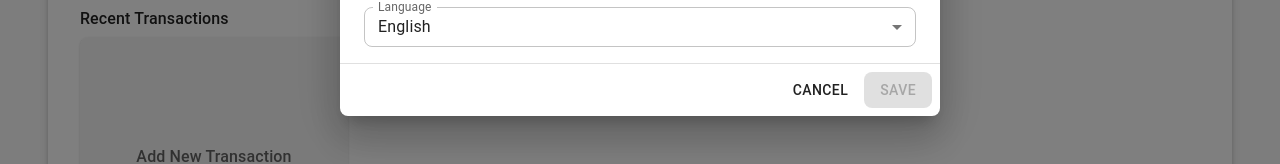
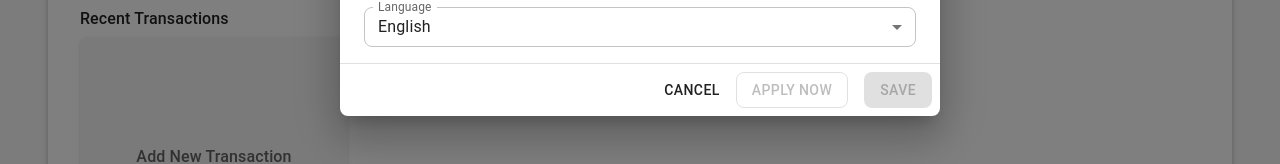
Before and after one commit to Edjery/budget-trackr, a React (Vite) app: page / in a window 1280 px wide. Both pictures are taken after a click on the button 1232 px from the left and 32 px from the top of the page. Shown: the part 444-608 px from the top of the page. Built offline with nearby package versions, Linux system fonts and the light colour scheme; some icons are missing.

Commit message:
add: apply now and confirm dialog in settings

```diff
--- a/src/components/TransactionForm.tsx
+++ b/src/components/TransactionForm.tsx
@@ -59,8 +59,6 @@ export const TransactionForm: React.FC<TransactionFormProps> = ({ isSubmitting }
             })),
         [t]
     );
-
-    console.log("months", months);
 
     const getDaysInMonth = useCallback((year: number, month: number) => {
         return new Date(year, month, 0).getDate();
--- a/src/components/settings/SettingsDialog.tsx
+++ b/src/components/settings/SettingsDialog.tsx
@@ -1,21 +1,21 @@
 import {
+    Box,
+    Button,
+    CircularProgress,
     Dialog,
+    DialogActions,
+    DialogContent,
     DialogTitle,
-    DialogContent,
-    DialogActions,
-    Button,
-    Box,
-    CircularProgress,
     MenuItem,
 } from "@mui/material";
-import { Formik, Form, type FormikHelpers } from "formik";
+import { Form, Formik, type FormikHelpers } from "formik";
+import { useCallback, useState } from "react";
+import { useTranslation } from "react-i18next";
 import * as Yup from "yup";
-import { useCallback, useEffect } from "react";
-import { CURRENCIES } from "../../utils/currencyUtils";
 import { useAppSettings } from "../../hooks/useAppSettings";
 import type { ThemeMode } from "../../types/userSettings";
+import { CURRENCIES } from "../../utils/currencyUtils";
 import { FormikSelect } from "../form/FormikSelect";
-import { useTranslation } from "react-i18next";
 
 interface SettingsFormValues {
     theme: ThemeMode;
@@ -31,13 +31,8 @@ interface SettingsDialogProps {
 export const SettingsDialog = ({ open, onClose }: SettingsDialogProps) => {
     const { t } = useTranslation();
     const { settings, updateSettings } = useAppSettings();
-
-    // Log current settings for debugging
-    useEffect(() => {
-        if (open) {
-            console.log("Current settings in dialog:", settings);
-        }
-    }, [open, settings]);
+    const [openApply, setOpenApply] = useState(false);
+    const [stayOpen, setStayOpen] = useState(false);
 
     const getInitialValues = useCallback(
         (): SettingsFormValues => ({
@@ -71,7 +66,13 @@ export const SettingsDialog = ({ open, onClose }: SettingsDialogProps) => {
                 language: values.language,
             });
             setSubmitting(false);
+
+            if (stayOpen) {
+                setStayOpen(false);
+            } else {
                 onClose();
+            }
+            setOpenApply(false);
         } catch (error) {
             console.error("Failed to save settings:", error);
             setSubmitting(false);
@@ -87,7 +88,8 @@ export const SettingsDialog = ({ open, onClose }: SettingsDialogProps) => {
                 onSubmit={handleSubmit}
                 enableReinitialize
             >
-                {({ isSubmitting, dirty, resetForm }) => (
+                {({ values, setSubmitting, isSubmitting, dirty, resetForm }) => (
+                    <>
                         <Form>
                             <DialogTitle>Settings</DialogTitle>
                             <DialogContent dividers>
@@ -126,16 +128,53 @@ export const SettingsDialog = ({ open, onClose }: SettingsDialogProps) => {
                                     {t("settings.cancel")}
                                 </Button>
                                 <Button
-                                type="submit"
+                                    type="button"
+                                    variant="outlined"
+                                    color="primary"
+                                    disabled={isSubmitting || !dirty}
+                                    onClick={() => {
+                                        setStayOpen(true);
+                                        setOpenApply(true);
+                                    }}
+                                    sx={{ mr: 1 }}
+                                >
+                                    {t("settings.applyNow")}
+                                </Button>
+                                <Button
                                     variant="contained"
                                     color="primary"
                                     disabled={isSubmitting || !dirty}
                                     startIcon={isSubmitting ? <CircularProgress size={20} /> : null}
+                                    onClick={() => {
+                                        setStayOpen(false);
+                                        setOpenApply(true);
+                                    }}
                                 >
                                     {isSubmitting ? t("common.actions.saving") : t("settings.save")}
                                 </Button>
                             </DialogActions>
                         </Form>
+                        <Dialog open={openApply} onClose={() => setOpenApply(false)} maxWidth="xs" fullWidth>
+                            <DialogTitle>{t("settings.applyConfirmTitle")}</DialogTitle>
+                            <DialogContent>
+                                <p>{t("settings.applyConfirmMessage")}</p>
+                            </DialogContent>
+                            <DialogActions sx={{ p: 2, justifyContent: "flex-end" }}>
+                                <Button onClick={() => setOpenApply(false)} color="inherit">
+                                    {t("settings.cancel")}
+                                </Button>
+                                <Button
+                                    onClick={() =>
+                                        handleSubmit(values, { setSubmitting } as FormikHelpers<SettingsFormValues>)
+                                    }
+                                    variant="contained"
+                                    color="primary"
+                                >
+                                    {stayOpen ? t("settings.applyNow") : t("settings.save")}
+                                </Button>
+                            </DialogActions>
+                        </Dialog>
+                    </>
                 )}
             </Formik>
         </Dialog>
--- a/src/hooks/useSettings.ts
+++ b/src/hooks/useSettings.ts
@@ -45,7 +45,6 @@ export const useSettings = () => {
             // Get current settings to merge with new ones
             const currentSettings = queryClient.getQueryData<UserSettings>(SETTINGS_QUERY_KEY) || settings;
             const mergedSettings = { ...currentSettings, ...newSettings };
-            console.log("JSON.stringify(mergedSettings)",JSON.stringify(mergedSettings))
             // Save to localStorage
             try {
                 localStorage.setItem('userSettings', JSON.stringify(mergedSettings));
--- a/src/hooks/useTranslation.ts
+++ b/src/hooks/useTranslation.ts
@@ -20,8 +20,6 @@ const fetchTranslations = async (language: string): Promise<TranslationData> =>
     try {
         // Import translations directly from the src/i18n/locales directory
         const translations = await import(`../i18n/locales/${language}/translation.json`);
-
-        console.log("translations", translations);
 
         const instance = i18n.createInstance();
         await instance
--- a/src/i18n/locales/en/translation.json
+++ b/src/i18n/locales/en/translation.json
@@ -20,6 +20,9 @@
       "title": "Language",
       "selectLanguage": "Select Language"
     },
+    "applyNow": "Apply Now",
+    "applyConfirmTitle": "Apply Changes",
+    "applyConfirmMessage": "Are you sure you want to apply these settings?",
     "save": "Save",
     "cancel": "Cancel"
   },
--- a/src/i18n/locales/ph/translation.json
+++ b/src/i18n/locales/ph/translation.json
@@ -20,6 +20,9 @@
       "title": "Wika",
       "selectLanguage": "Pumili ng Wika"
     },
+    "applyNow": "Ilapat ngayon",
+    "applyConfirmTitle": "Ilapat ang mga Pagbabago",
+    "applyConfirmMessage": "Sigurado ka bang nais mong ilapat ang mga setting na ito?",
     "save": "I-save",
     "cancel": "Kanselahin"
   },
```
Lines whose indentation alone changed are shown as unchanged.
